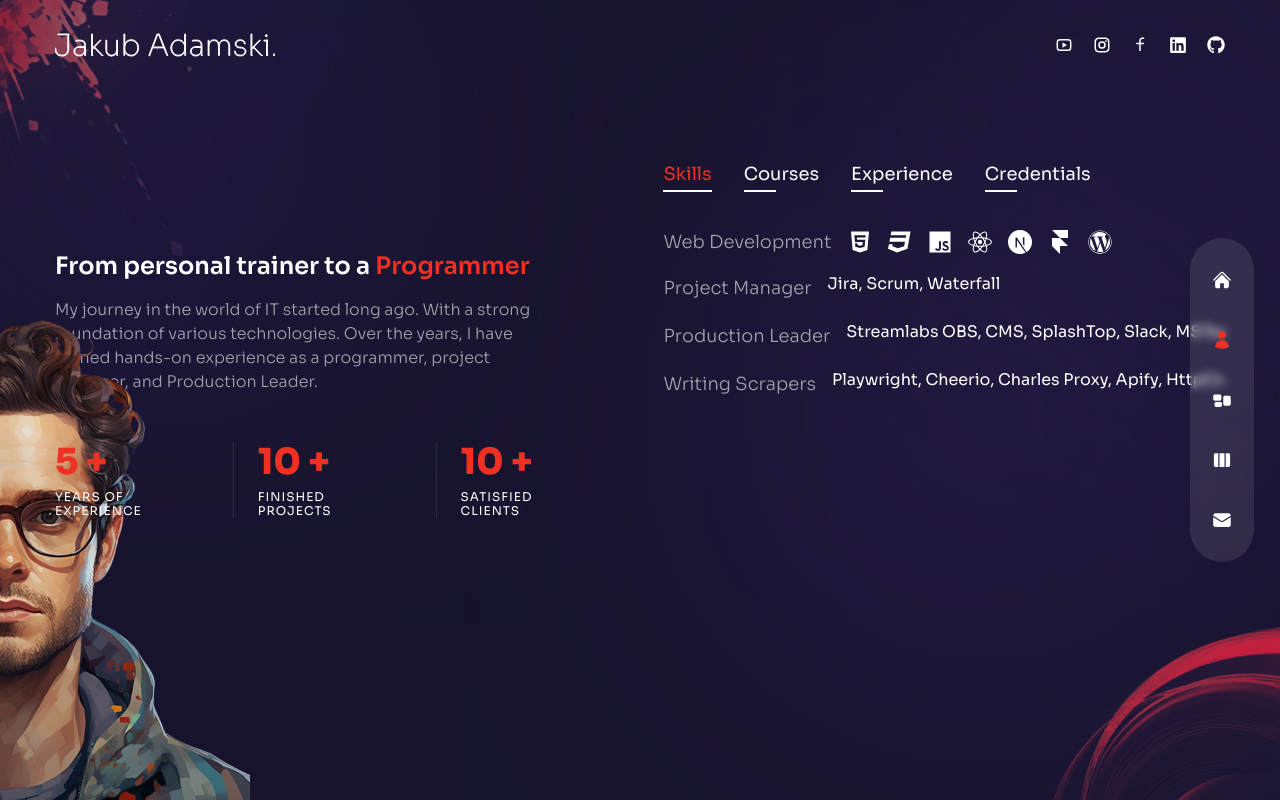
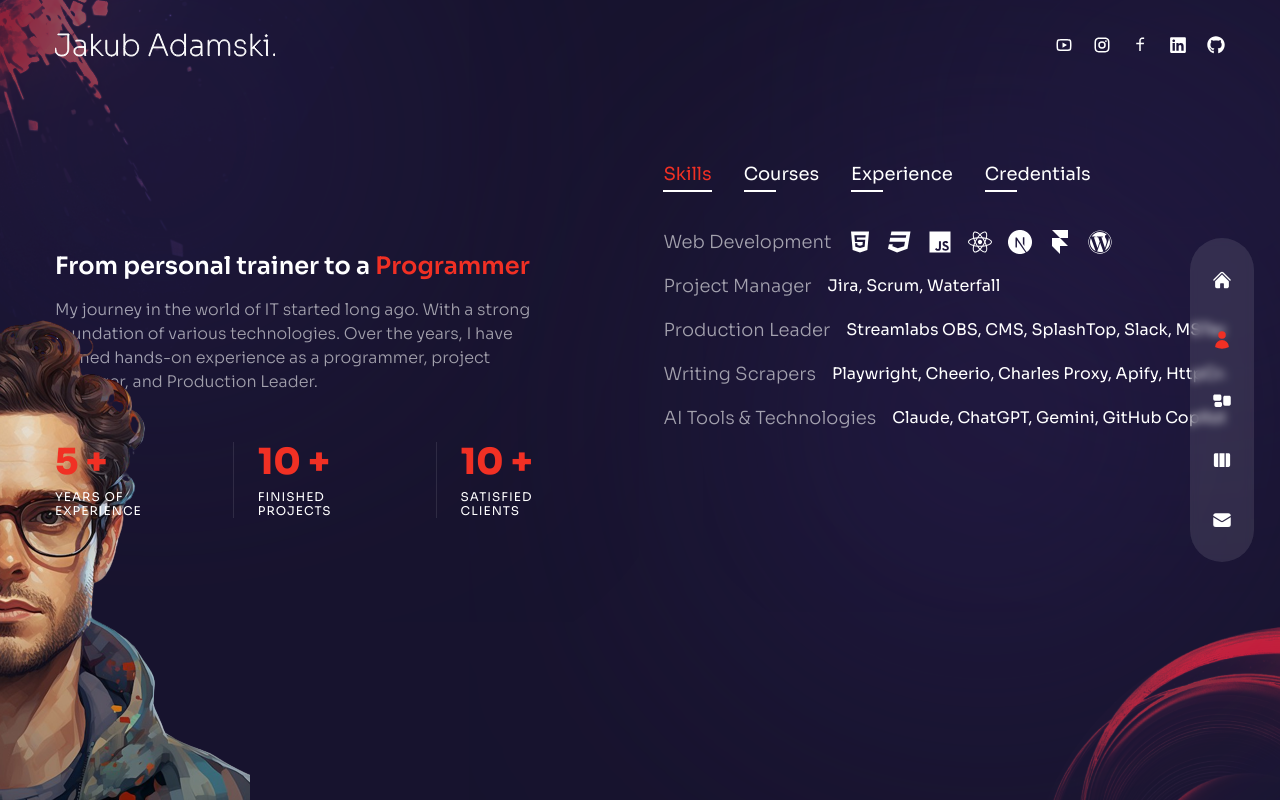
Before and after one commit to AdamskiJakub/portfolio, a Next.js app: page /about in a window 1280 px wide. Built offline with nearby package versions, Linux system fonts and the light colour scheme.

Commit message:
improvements and fixes

```diff
--- a/components/ProjectsBtn.tsx
+++ b/components/ProjectsBtn.tsx
@@ -7,16 +7,16 @@ const ProjectsBtn = () => {
     <div className="mx-auto xl:mx-0">
       <Link
         href="/work"
-        className="group relative flex h-[185px] w-[185px] items-center justify-center bg-circleStar bg-cover bg-center bg-no-repeat"
+        className="group relative flex h-[140px] w-[140px] items-center justify-center bg-circleStar bg-cover bg-center bg-no-repeat sm:h-[160px] sm:w-[160px] xl:h-[185px] xl:w-[185px]"
       >
         <Image
           src="/rounded-text.png"
           width={141}
           height={148}
           alt="Projects"
-          className="h-full w-full max-h-[148px] max-w-[141px] animate-spin-slow"
+          className="h-full w-full max-h-[110px] max-w-[105px] animate-spin-slow sm:max-h-[130px] sm:max-w-[125px] xl:max-h-[148px] xl:max-w-[141px]"
         />
-        <HiArrowRight className="absolute text-4xl transition-all duration-300 group-hover:translate-x-2" />
+        <HiArrowRight className="absolute text-2xl transition-all duration-300 group-hover:translate-x-2 sm:text-3xl xl:text-4xl" />
       </Link>
     </div>
   );
--- a/constants/data.tsx
+++ b/constants/data.tsx
@@ -1,5 +1,10 @@
 import { FaHtml5, FaCss3, FaJs, FaReact, FaWordpress } from "react-icons/fa";
-import { SiNextdotjs, SiFramer } from "react-icons/si";
+import {
+  SiNextdotjs,
+  SiFramer,
+  SiOpenai,
+  SiGooglegemini,
+} from "react-icons/si";
 import { RxCrop, RxDesktop, RxReader } from "react-icons/rx";
 import {
   RiTeamLine,
@@ -11,6 +16,7 @@ import {
   RiLightbulbFlashLine,
   RiHandHeartLine,
   RiSafeLine,
+  RiRobotLine,
 } from "react-icons/ri";
 import { AboutData, ServiceItem } from "@/types";
 
@@ -56,6 +62,16 @@ export const aboutData: AboutData = [
             title:
               "Playwright, Cheerio, Charles Proxy, Apify, HttpCrawler, Axios, Proxy, TypeScript",
             id: 3,
+          },
+        ],
+      },
+      {
+        title: "AI Tools & Technologies",
+        about: [
+          {
+            title:
+              "Claude, ChatGPT, Gemini, GitHub Copilot, Cursor, Langfuse, AI-assisted development",
+            id: 4,
           },
         ],
       },
@@ -173,6 +189,12 @@ export const serviceData: ServiceItem[] = [
       "Creating compelling and engaging written content to captivate audiences.",
   },
   {
+    icon: <RiRobotLine />,
+    title: "AI Integration",
+    description:
+      "Leveraging AI tools like Claude, GPT, and Gemini to enhance development, automate workflows, and deliver intelligent solutions.",
+  },
+  {
     icon: <RiTeamLine />,
     title: "Team Collaboration",
     description:
--- a/pages/about/index.tsx
+++ b/pages/about/index.tsx
@@ -94,7 +94,7 @@ const About = () => {
           initial="hidden"
           animate="show"
           exit="hidden"
-          className="flex h-[480px] w-full flex-col overflow-y-auto md:max-h-[400px] md:max-w-[48%] lg:max-h-[480px]"
+          className="flex h-[480px] w-full flex-col overflow-y-auto md:max-h-[400px] md:max-w-[48%] lg:max-h-[480px] custom-scrollbar"
         >
           <div className="mx-auto mb-4 flex gap-x-4 md:mx-0 md:gap-x-8">
             {aboutData.map((item, itemIndex) => (
@@ -110,7 +110,7 @@ const About = () => {
               </div>
             ))}
           </div>
-          <div className="flex flex-col gap-y-2 overflow-x-auto py-2 md:gap-y-4 md:py-6">
+          <div className="flex flex-col overflow-x-auto py-2 gap-y-4 md:py-6 custom-scrollbar">
             {aboutData[index].info.map((item) => (
               <div
                 key={item.id}
@@ -129,7 +129,7 @@ const About = () => {
                     item.about.map((nestedAbout) => (
                       <div
                         key={nestedAbout.id}
-                        className="mb-2 text-sm text-white md:text-base"
+                        className="text-sm text-white md:text-base"
                       >
                         {nestedAbout.title}
                       </div>
--- a/styles/globals.css
+++ b/styles/globals.css
@@ -50,3 +50,28 @@
     @apply h-[140px] w-full resize-none rounded-lg p-6 md:h-[200px];
   }
 }
+
+/* Custom scrollbar styling */
+.custom-scrollbar::-webkit-scrollbar {
+  width: 6px;
+  height: 6px;
+}
+
+.custom-scrollbar::-webkit-scrollbar-track {
+  background: rgba(255, 255, 255, 0.05);
+  border-radius: 10px;
+}
+
+.custom-scrollbar::-webkit-scrollbar-thumb {
+  background: #f13024;
+  border-radius: 10px;
+}
+
+.custom-scrollbar::-webkit-scrollbar-thumb:hover {
+  background: #ff4136;
+}
+
+.custom-scrollbar {
+  scrollbar-width: thin;
+  scrollbar-color: #f13024 rgba(255, 255, 255, 0.05);
+}
```
